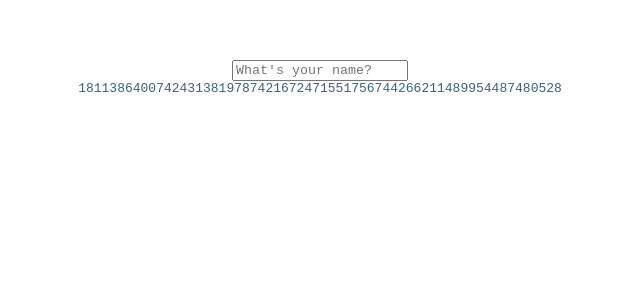
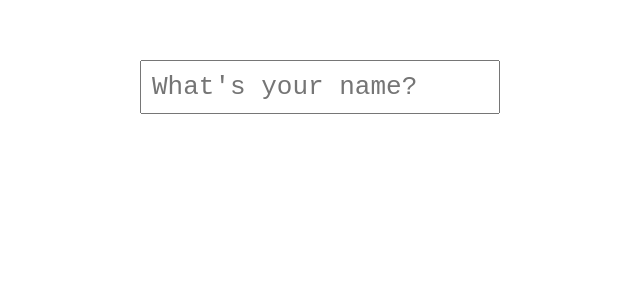
Before and after one commit to mattiamtzlr/Maturaarbeit-Prototypen, a Vue app: page / in a window 1280 px wide. Shown: the top 300 px of the page, without its empty margins (320-960 px from the left). Built offline with nearby package versions, Linux system fonts and the light colour scheme.

Commit message:
verschiedenes

```diff
--- a/prototype/style.css
+++ b/prototype/style.css
@@ -6,11 +6,11 @@ html, body {
     scroll-behavior: smooth;
 }
 :root {
-    --light-color: #dcfff3;
+    --light-color: #dcfff7;
     --medium-color: #a0c9c0;
     --dark-color: #75978c;
 
-    --light-grey: #cccccc;
+    --light-grey: #dddddd;
 }
 ::-webkit-scrollbar {
     width: 15px;
--- a/src/App.vue
+++ b/src/App.vue
@@ -7,9 +7,6 @@
     v-model="nameInput"
     @keyup.enter="saveName"
   >
-  <div>
-    {{hugeNumber}}
-  </div>
 </template>
 
 <script>
@@ -64,5 +61,7 @@ h1 {
 }
 input {
   font-family: monospace;
+  font-size: 2em;
+  padding: 10px;
 }
 </style>
```
